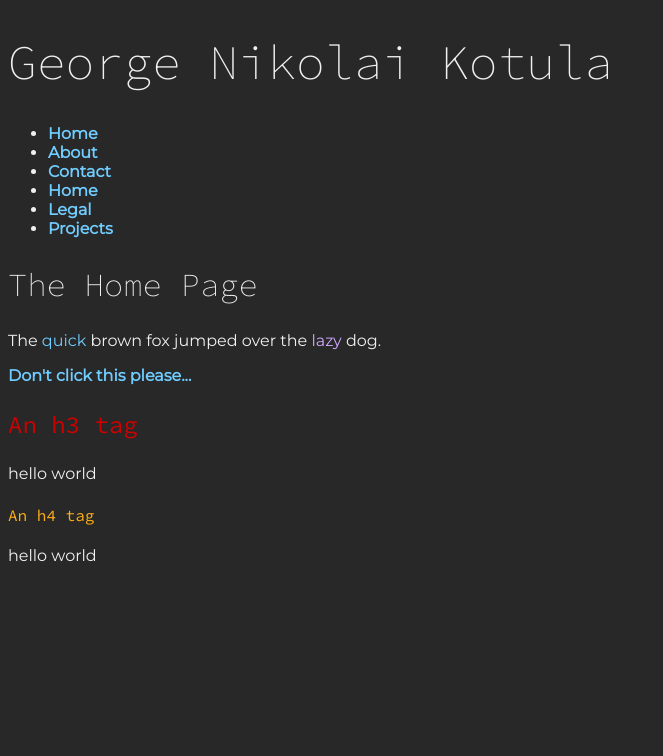
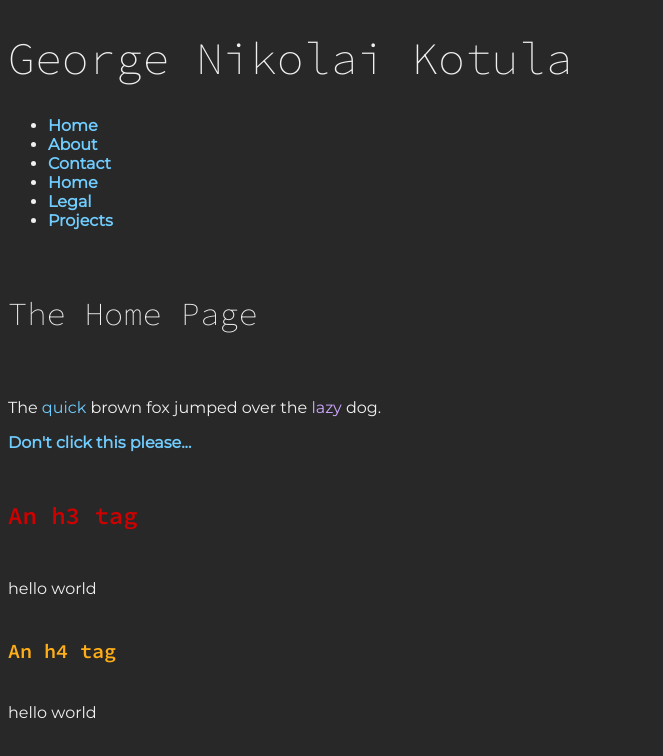
Before and after one commit to Weikardzaena/my-website, an Angular app: page /home in a window 1280 px wide. Shown: the top 756 px of the page, without its empty margins (0-663 px from the left). Built offline with nearby package versions, Linux system fonts and the light colour scheme.

Commit message:
2: Tweak global style headers
Give them more padding and fix the font sizes.

```diff
--- a/src/styles.css
+++ b/src/styles.css
@@ -18,11 +18,11 @@ html, body {
 
 h1, h2, h3, h4, h5, h6 {
     font-family: "Source Code Pro";
-    font-weight: 400;
+    font-weight: 600;
 }
 
 h1 {
-    font-size: 3rem;
+    font-size: 2.8rem;
     font-weight: 200;
 }
 
@@ -33,6 +33,10 @@ h2 {
 
 h3 {
     font-size: 1.5rem;
+}
+
+h4 {
+    font-size: 1.25rem;
 }
 
 a {
@@ -68,3 +72,7 @@ a:hover {
 .warning {
     color: var(--warn-accent-color);
 }
+
+section h2, section h3, section h4 {
+    margin: 2em 0em 2em 0em;
+}
```
